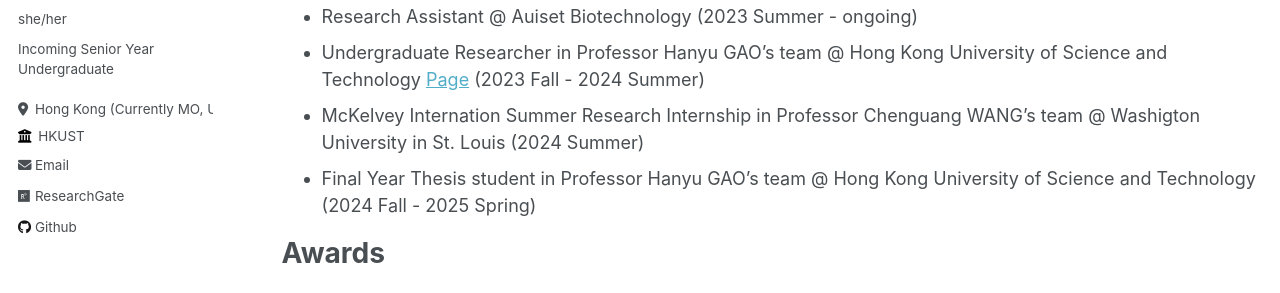
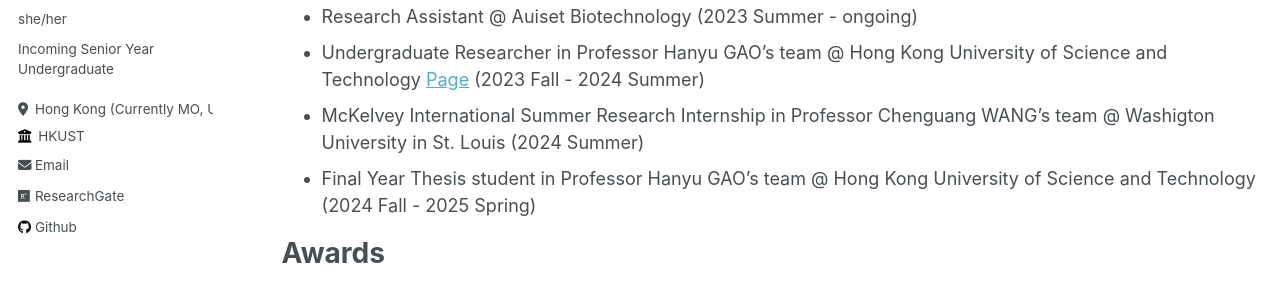
Before and after one commit to ting2025/ting2025.github.io, a Jekyll site: the page built from _pages/cv.md, in a window 1280 px wide and 900 px high. Shown: the part 314-607 px from the top of the window. Built offline with Jekyll 4.4.1, drawn with Linux system fonts in a browser that asks for light colours.

Commit message:
Update cv.md

```diff
--- a/_pages/cv.md
+++ b/_pages/cv.md
@@ -19,7 +19,7 @@ Research Experience
 - Research Assistant @ Auiset Biotechnology (2023 Summer - ongoing)
 - Undergraduate Researcher in Professor Hanyu GAO's team @ Hong Kong University of Science and Technology
   [Page](https://hanyugao.com/tina-leung/)  (2023 Fall - 2024 Summer)
-- McKelvey Internation Summer Research Internship in Professor Chenguang WANG's team @ Washigton University in St. Louis (2024 Summer)
+- McKelvey International Summer Research Internship in Professor Chenguang WANG's team @ Washigton University in St. Louis (2024 Summer)
 - Final Year Thesis student in Professor Hanyu GAO's team @ Hong Kong University of Science and Technology (2024 Fall - 2025 Spring)
 
 Awards
```
